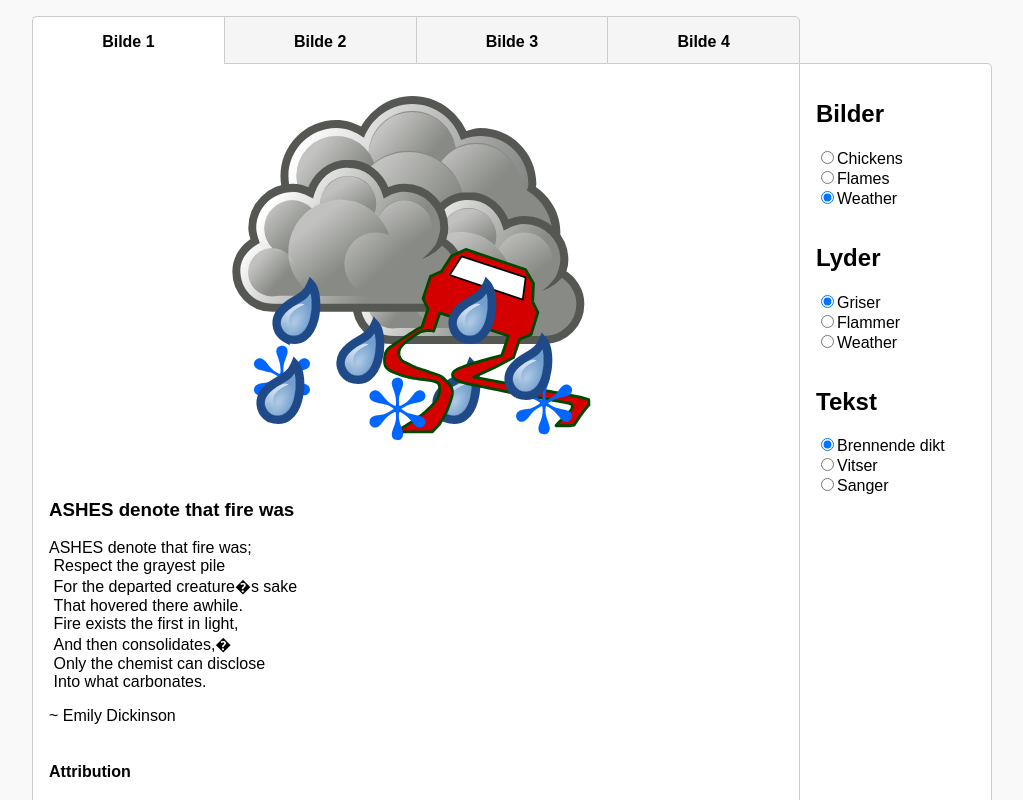
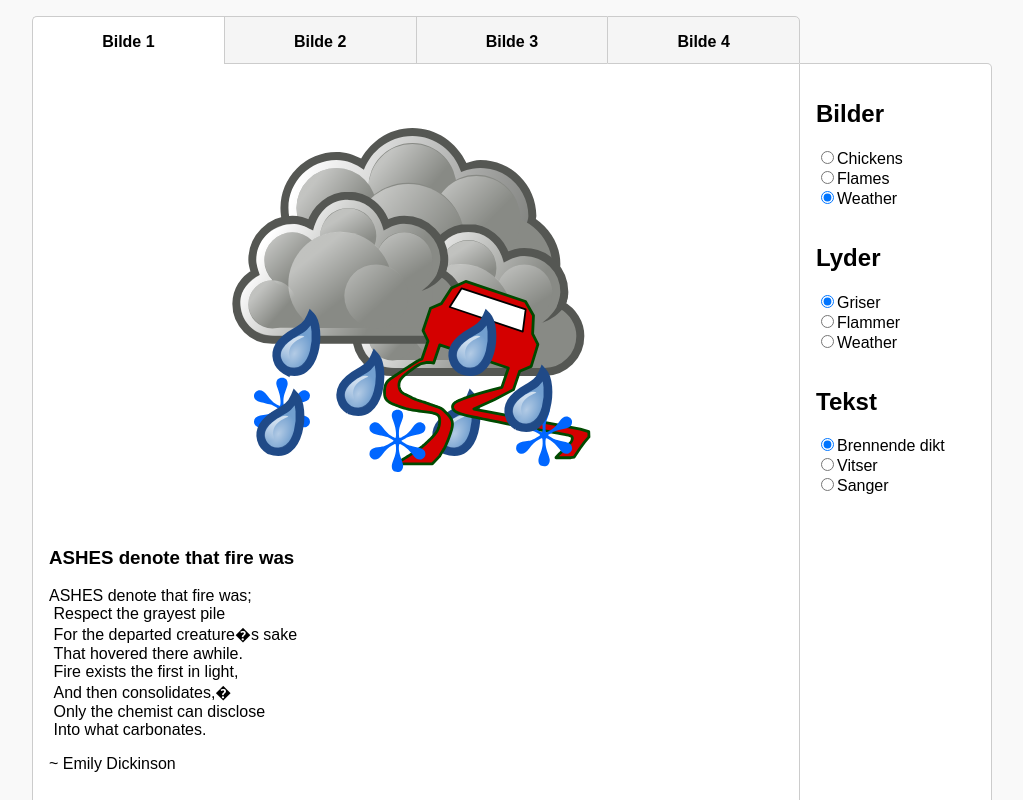
Before and after one commit to IT2810/it2810-webutvikling-h18-prosjekt-2-gruppe--45, a React (Create React App) app: page / in a window 1280 px wide. Shown: the top 800 px of the page, without its empty margins (128-1151 px from the left). Built offline with nearby package versions, Linux system fonts and the light colour scheme.

Commit message:
removes index.css

```diff
--- a/src/App.css
+++ b/src/App.css
@@ -1,12 +1,14 @@
+* {
+  box-sizing: border-box;
+}
+
 body {
+  margin: 0;
+  padding: 0;
   min-height: 100vh;
-  font-family: Arial, Helvetica, sans-serif, monospace;
+  font-family: Arial, Helvetica, sans-serif;
   font-size: 1em;
   background: #f9f9f9;
-}
-
-* {
-  box-sizing: border-box;
 }
 
 .container {
--- a/src/ArtDisplay/ArtDisplay.css
+++ b/src/ArtDisplay/ArtDisplay.css
@@ -17,6 +17,7 @@ svg {
 
 .image-view {
   display: flex;
+  margin: 2em 0 1em 0;
 }
 
 .text {
--- a/src/index.css
+++ /dev/null
@@ -1,5 +0,0 @@
-body {
-  margin: 0;
-  padding: 0;
-  font-family: sans-serif;
-}
--- a/src/index.js
+++ b/src/index.js
@@ -1,6 +1,5 @@
 import React from 'react';
 import ReactDOM from 'react-dom';
-import './index.css';
 import App from './App';
 import registerServiceWorker from './registerServiceWorker';
 
```
